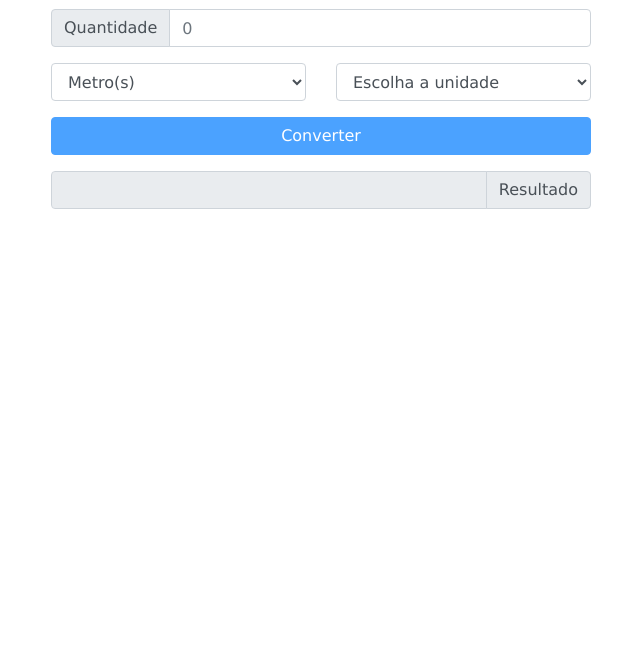
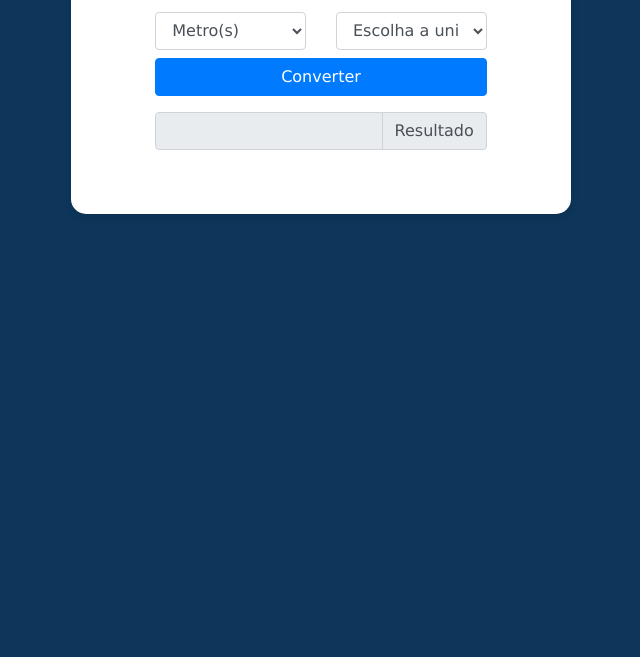
Before and after one commit to byhelenmedeiros/conversordeunidades, a plain HTML site: page index.html in a window 1280 px wide. Shown: the part 143-800 px from the top of the page, without its empty margins (319-959 px from the left). Drawn offline with nearby package versions, Linux system fonts and the light colour scheme.

Commit message:
inseri bootratp

```diff
--- a/index.html
+++ b/index.html
@@ -4,9 +4,9 @@
     <meta charset="UTF-8">
     <meta name="viewport" content="width=device-width, initial-scale=1.0">
     <title>Conversor de Unidades</title>
+    <link href="https://stackpath.bootstrapcdn.com/bootstrap/4.3.1/css/bootstrap.min.css" rel="stylesheet">
     <link rel="stylesheet" href="style.css">
-    <!-- Bootstrap CSS -->
-    <link href="https://stackpath.bootstrapcdn.com/bootstrap/4.3.1/css/bootstrap.min.css" rel="stylesheet">
+
     <!-- Bootstrap JS, Popper.js, and jQuery -->
     <script src="https://code.jquery.com/jquery-3.3.1.slim.min.js"></script>
     <script src="https://cdnjs.cloudflare.com/ajax/libs/popper.js/1.14.7/umd/popper.min.js"></script>
@@ -14,22 +14,23 @@
     <script src="script.js" defer></script>
 </head>
 <body>
-    <div class="container mt-5">
+    <div class="container mt-4">
         <h1 class="text-center mb-4">Conversor de Unidades</h1>
 
-        <div class="row">
-            <div class="col-md-6 offset-md-3">
+        <!-- Ajuste na estrutura do grid para melhor visualização em desktop -->
+        <div class="row justify-content-center">
+            <div class="col-lg-9">
                 <!-- Input Group -->
                 <div class="input-group mb-3">
                     <div class="input-group-prepend">
-                        <span class="input-group-text">Quantidade</span>
+                        <span class="input-group-text">Quantidade:</span>
                     </div>
                     <input type="number" id="input" name="input" class="form-control" placeholder="0">
                 </div>
 
                 <!-- Dropdowns for Units -->
-                <div class="row mb-3">
-                    <div class="col">
+                <div class="row mb-2">
+                    <div class="col-6">
                         <select name="from" id="from" class="form-control">
                             <option value="m">Metro(s)</option>
                             <option value="km">Quilômetros</option>
@@ -37,7 +38,7 @@
                             <option value="mm">Milímetros</option>
                         </select>
                     </div>
-                    <div class="col">
+                    <div class="col-6">
                         <select name="to" id="to" class="form-control">
                             <option value="noselect">Escolha a unidade</option>
                             <option value="m">Metro(s)</option>
@@ -47,7 +48,6 @@
                         </select>
                     </div>
                 </div>
-
                 <!-- Convert Button -->
                 <button id="convert-btn" class="btn btn-primary btn-block">Converter</button>
 
--- a/script.js
+++ b/script.js
@@ -18,6 +18,8 @@ function convert() {
         outputElement.value = '';
         return;
     }
+
+
 
     // Converter
     let metros;
--- a/style.css
+++ b/style.css
@@ -1,30 +1,47 @@
-*{
+* {
     box-sizing: border-box;
     font-family: Verdana, Geneva, Tahoma, sans-serif;
 }
 
 body {
-    background-color: #f0f8ff;
+    background-color: #0d365a !important;
 }
 
+
 .container {
-    background-color: #fff;
+    background-color: #ffffff;
     border-radius: 15px;
-    padding: 2em;
+    padding: 1.5em;
+    box-shadow: 0 4px 8px rgba(0, 0, 0, 0.1);
+    transition: transform 0.3s ease;
+    width: 500px;
+}
+
+.container:hover {
+    transform: translateY(-5px);
 }
 
 h1 {
     color: #111111;
     font-weight: bold;
-    font-size: 1em;
+    font-size: 1.5em;
+    margin-bottom: 1em;
+}
+
+input[type="number"], select {
+    border: 1px solid #ddd;
+    padding: 0.5em;
+    border-radius: 4px;
+    transition: border-color 0.3s ease;
+}
+
+input[type="number"]:focus, select:focus {
+    border-color: #4ccc8c;
+    outline: none;
 }
 
 button {
-    background-color: #4ccc8c;
-    color: #f0f8ff;
-    font-weight: bold;
-    opacity: 0.7;
-    transition: opacity 0.4s ease;
+    transition: background-color 0.3s ease, opacity 0.4s ease;
 }
 
 button:hover {
@@ -32,5 +49,7 @@ button:hover {
 }
 
 #message {
-    color: #1e6843;
+    color: #0d365a;
+    transition: color 0.3s ease;
+    padding-top: 1.5em;
 }
```
